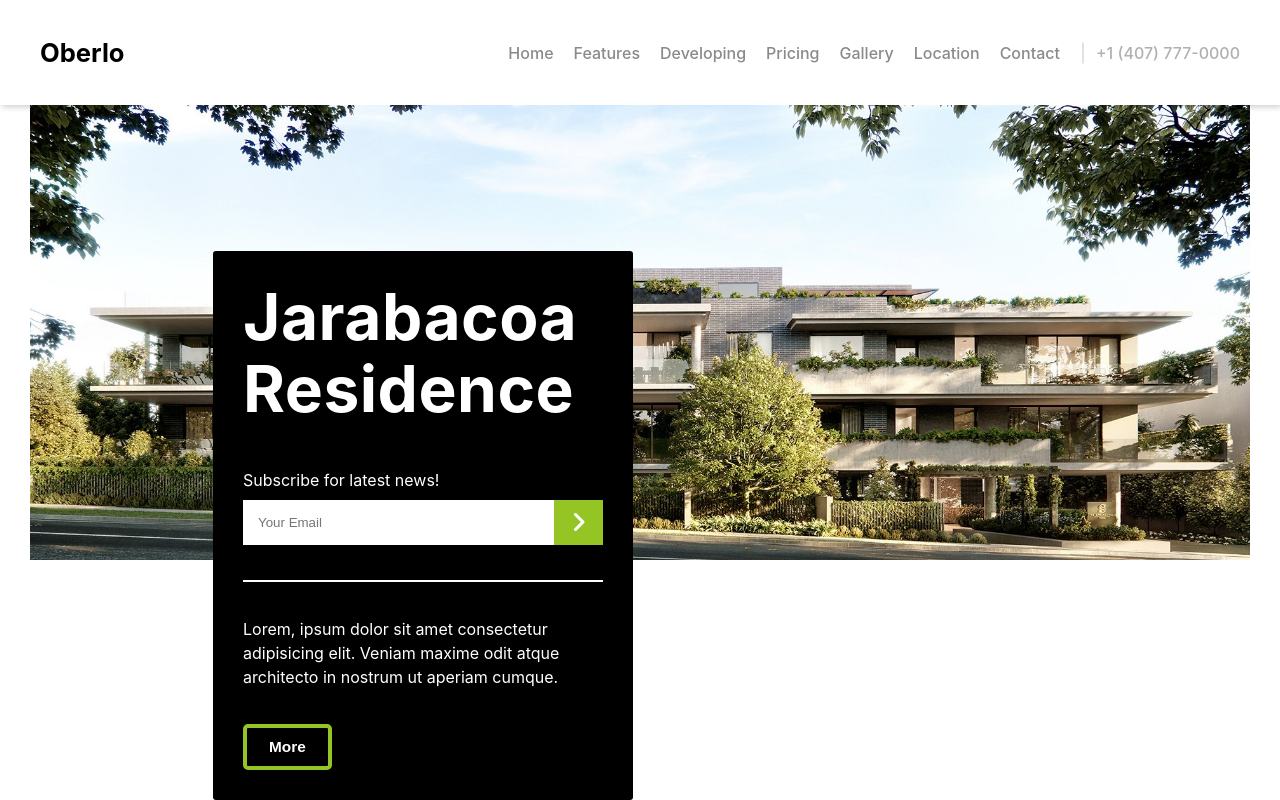
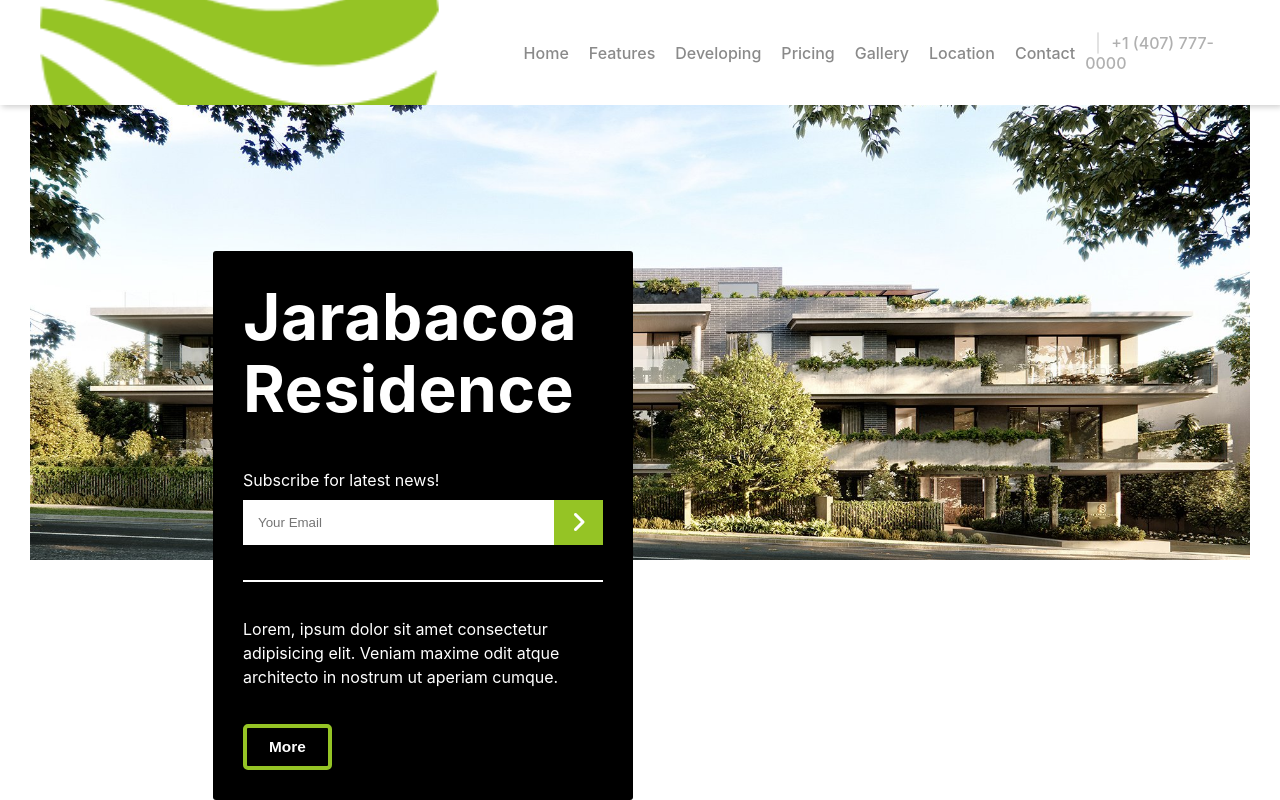
Before and after one commit to Kmonterohenriquez/housing, a React (Create React App) app: page / in a window 1280 px wide. Shown: the top 800 px of the page. Built offline with nearby package versions, Linux system fonts and the light colour scheme.

Commit message:
logo added onto navbar

```diff
--- a/src/Components/Nav/Nav.js
+++ b/src/Components/Nav/Nav.js
@@ -1,11 +1,15 @@
 import React from 'react';
 import './Nav.sass';
+import logo from '../../img/logo.png'
 
 const Nav = () => {
 	return (
 		<header className='Nav'>
 			<div className='Nav-container space'>
-				<h1 className='logo'>Oberlo</h1>
+
+				<h1 className='logo'>
+					<img src={logo} alt="Oberlo logo"/>
+					Oberlo</h1>
 				<div className='left-side'>
 					<nav>
 						<ul>
```
Also changed, not shown: src/img/logo.png (added).
